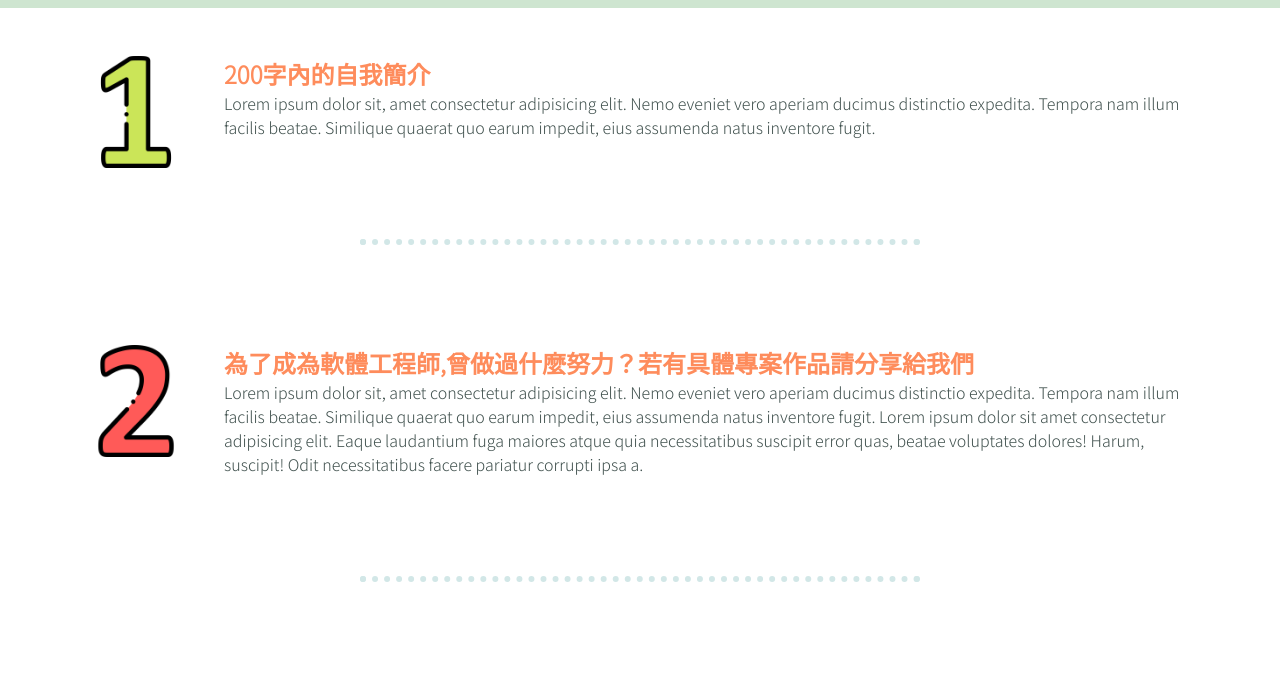
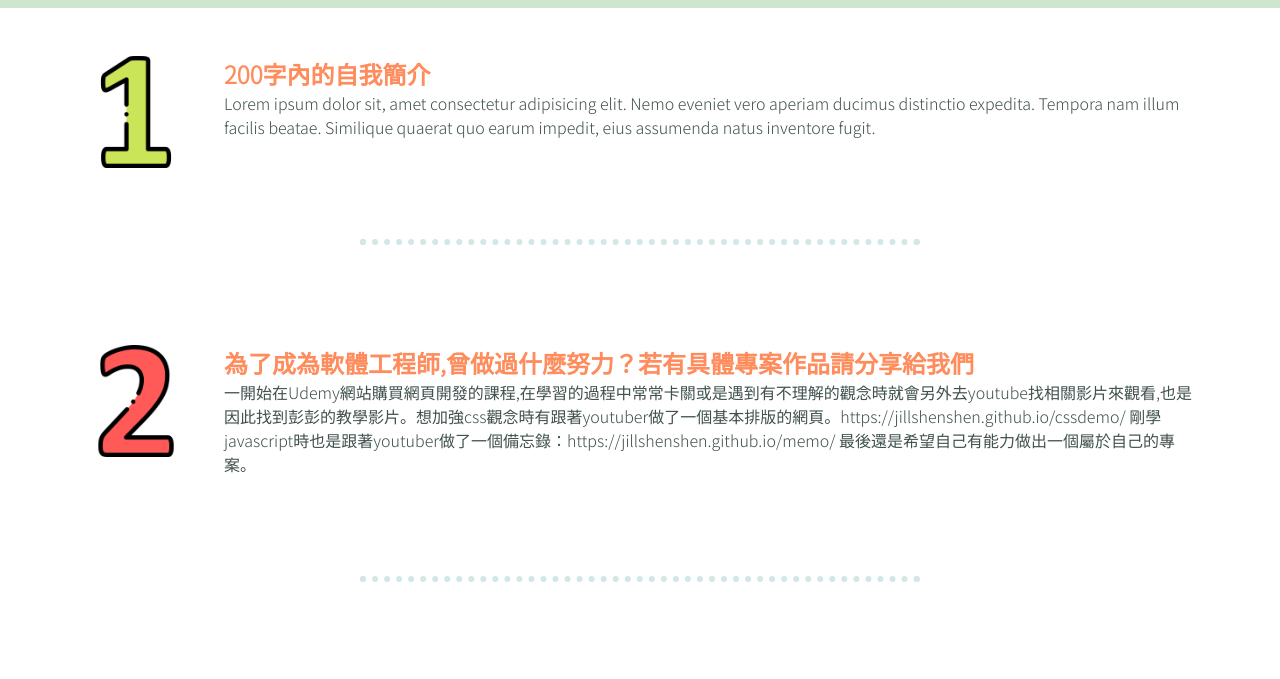
Before and after one commit to jillshenshen/Application, a plain HTML site: page index.html in a window 1280 px wide. Shown: the part 113-792 px from the top of the page. Drawn offline with Linux system fonts and the light colour scheme.

Commit message:
Update index.html

```diff
--- a/index.html
+++ b/index.html
@@ -116,9 +116,8 @@ header{
     <div>
       <img src="./2.png" alt="img" class="number">
       <h2>為了成為軟體工程師,曾做過什麼努力？若有具體專案作品請分享給我們</h2>
-      <p>Lorem ipsum dolor sit, amet consectetur adipisicing elit. Nemo eveniet vero aperiam ducimus distinctio expedita. Tempora nam illum facilis beatae. Similique quaerat quo earum impedit, eius assumenda natus inventore fugit.
-        Lorem ipsum dolor sit amet consectetur adipisicing elit. Eaque laudantium fuga maiores atque quia necessitatibus suscipit error quas, beatae voluptates dolores! Harum, suscipit! Odit necessitatibus facere pariatur corrupti ipsa a.
-      </p>
+      <p>一開始在Udemy網站購買網頁開發的課程,在學習的過程中常常卡關或是遇到有不理解的觀念時就會另外去youtube找相關影片來觀看,也是因此找到彭彭的教學影片。想加強css觀念時有跟著youtuber做了一個基本排版的網頁。https://jillshenshen.github.io/cssdemo/
+          剛學javascript時也是跟著youtuber做了一個備忘錄：https://jillshenshen.github.io/memo/ 最後還是希望自己有能力做出一個屬於自己的專案。      </p>
       <hr/></div>
 
     <div>
@@ -149,7 +148,7 @@ header{
     <div>
         <img src="./7.png" alt="" class="number">
         <h2>其他想要對我們說的事</h2>
-        <p>Lorem, ipsum dolor sit amet consectetur adipisicing elit. Consequuntur commodi nemo dolores totam placeat incidunt reiciendis possimus ex, earum vero quis officia deleniti, ipsa quae quos dolorum blanditiis nam? Et?</p>
+        <p>想先謝謝彭彭老師在網路上提供那些免費的教學內容,讓我們自學的人獲益良多。其實自學程式真的不是一件簡單的事情,常常像無頭蒼蠅一樣東看一點西看一點沒有一點計畫，但看到那些成功轉職的人的分享,就覺得我如果真的想把程式學好,就不要那麼容易放棄,想再給自己一次機會試試看。也謝謝看到這裡的你們。/p>
         <hr/>
 
     </div>
```
